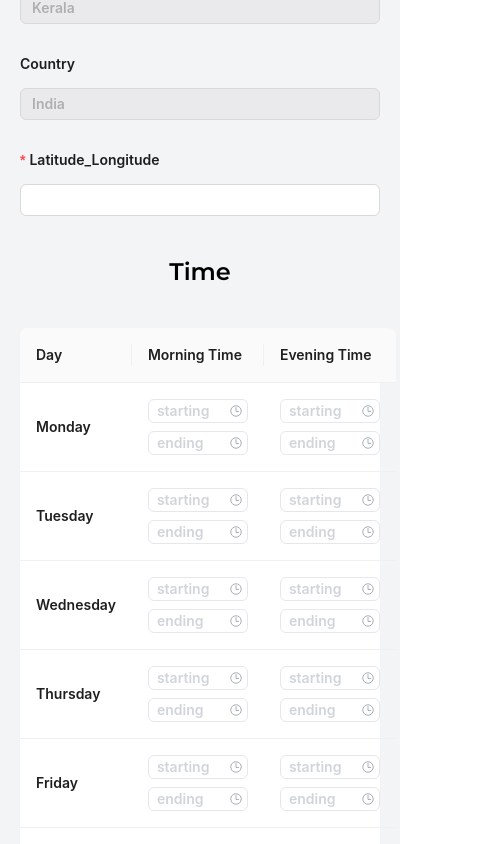
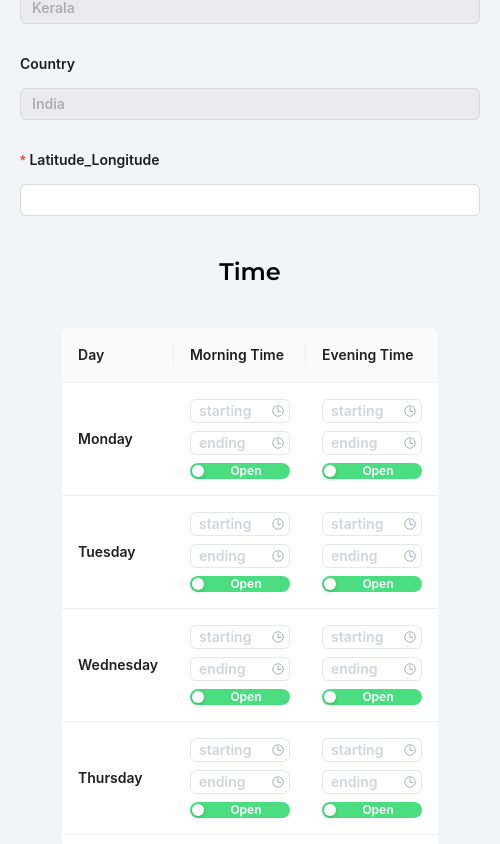
Before and after one commit to Salmanul-faris1696/OnlyPass, a React (Vite) app in the folder Frontend/: page /Form in a window 390 px wide. Both pictures are taken after typing "Sample", "name@example.com", "Sample", "5551234", "Sample", "Sample" into the empty fields and a click on the button "Next". Shown: the part 708-1552 px from the top of the page, 500 px wide, since content can reach past the window. Built offline with nearby package versions, Linux system fonts and the light colour scheme.

Commit message:
code update for holiday button

```diff
--- a/Frontend/src/Dashboard/Pages/Form.tsx
+++ b/Frontend/src/Dashboard/Pages/Form.tsx
@@ -47,7 +47,7 @@ const Form = () => {
               </Link>
           </div>
 
-          <div className='mx-auto w-[400px] m-7 md:w-[600px] bg-gray-100  p-5 rounded-lg ' >
+          <div className='mx-auto w-[500px] m-7 md:w-[600px] bg-gray-100  p-5 rounded-lg ' >
             {steps[setCurrentStep].content}
           </div>
       </div>
--- a/Frontend/src/Dashboard/components/EquipmentForm.tsx
+++ b/Frontend/src/Dashboard/components/EquipmentForm.tsx
@@ -76,7 +76,7 @@ const EquipmentForm = () => {
   return (
     <div>
       <div className="max-w-[500px] mx-auto mt-8">
-        <div className="font-bold text-lg mb-8">
+        <div className="font-semibold text-center text-2xl mb-10">
           <h1>Equipments</h1>
         </div>
 
--- a/Frontend/src/Dashboard/components/Location.tsx
+++ b/Frontend/src/Dashboard/components/Location.tsx
@@ -84,8 +84,8 @@ const getPincodeInfo = async (pin:number) => {
 
 
   return (
-    <div>
-      <div className="font-semibold md:px-5  ">
+    <div className="">
+      <div className="font-semibold ">
         <Form
           form={form}
           onFinish={(values) => console.log({ values })}
@@ -145,7 +145,7 @@ const getPincodeInfo = async (pin:number) => {
           <div className="font-semibold text-center text-2xl my-10">
             <h1>Time</h1>
           </div>
-          <div>
+          <div className="flex justify-center">
             <TimeTable />
           </div>
         </div>
--- a/Frontend/src/Dashboard/components/Membership.tsx
+++ b/Frontend/src/Dashboard/components/Membership.tsx
@@ -95,7 +95,7 @@ const handlePriceChange = (name: string, value: number) => {
 
 };
 const handleChange = (value: { value: string; label: React.ReactNode }) => {
-  console.log("salman :" , { value });
+  // console.log("salman :" , { value });
   // dispatch(addData({ tier: value.value }));
   dispatch(setTier(value))
 };
--- /dev/null
+++ b/Frontend/src/Dashboard/components/TimeEvening.tsx
@@ -0,0 +1,162 @@
+import { useState } from "react";
+import { IoTimeOutline } from "react-icons/io5";
+
+
+const timePM = [
+
+    {
+        time:'24 Hours',
+    },
+    {
+        time:'12:00 pm',
+    },
+    {
+        time:'12:30 pm',
+    },
+    {
+        time:'1:00 pm',
+    },
+    {
+        time:'1:30 pm',
+    },
+    {
+        time:'2:00 pm',
+    },
+    {
+        time:'2:30 pm',
+    },
+    {
+        time:'3:00 pm',
+    },
+    {
+        time:'3:30 pm',
+    },
+    {
+        time:'4:00 pm',
+    },
+    {
+        time:'4:30 pm',
+    },
+    {
+        time:'5:00 pm',
+    },
+    {
+        time:'5:30 pm',
+    },
+    {
+        time:'6:00 pm',
+    },
+    {
+        time:'6:30 pm',
+    },
+    {
+        time:'7:00 pm',
+    },
+    {
+        time:'7:30 pm',
+    },
+    {
+        time:'8:00 pm',
+    },
+    {
+        time:'8:30 pm',
+    },
+    {
+        time:'9:00pm',
+    },
+    {
+        time:'9:30pm',
+    },
+
+    {
+        time:'10:00 pm',
+    },
+    {
+        time:'10:30 pm',
+    },
+    {
+        time:'11:00 pm',
+    },
+    {
+        time:'11:30 pm',
+    },
+    {
+        time:'12:00 am',
+    },
+]
+const TimeEvening = (props:any) => {
+    // console.log({props});
+
+    const [isDropdownOpen, setIsDropdownOpen] = useState(false);
+    const [selectedTime, setSelectedTime] = useState('');
+
+    const handleTimeClick = () => {
+      setIsDropdownOpen(!isDropdownOpen);
+    };
+
+    const handleTimeSelect = (
+        // time:string
+        value:any
+        ) => {
+            console.log({value});
+
+      setSelectedTime(value.time);
+      setIsDropdownOpen(false);
+      timeConcat(value.time)
+    };
+
+    // console.log('time' , selectedTime);
+
+    const timeConcat = (selectedValue: any) => {
+        const { day, holder, timetype } = props;
+        console.log("tst1" ,selectedValue);
+
+
+        // Create a new object to hold the facility_Timing data
+        const newData = {
+          [day]: {
+            [timetype]:
+            `${holder==="starting"? selectedValue : "," }`
+            //   [holder]: selectedValue.time,
+            // },
+          },
+        };
+
+        // Use this newData object as needed (e.g., send it to a parent component)
+        console.log("tst2:",newData);
+      };
+
+
+
+
+    return (
+
+      <div className="relative">
+        <IoTimeOutline className="absolute top-[20%] right-[5px]  text-gray-400 fon" />
+        <input
+          type="text"
+          placeholder={props.holder}
+          className="md:w-[150px] w-[100px] border rounded-md px-2 focus:outline outline-blue-400 focus:shadow-md placeholder-gray-300"
+          onClick={handleTimeClick}
+          value={selectedTime}
+          disabled={props.disabled }
+          readOnly
+        />
+        {isDropdownOpen && (
+          <div className="absolute mt-1 bg-white border rounded-md shadow-md z-10 overflow-scroll w-[100px] h-44 overflow-x-hidden md:w-[150px] ">
+            {timePM.map((time) => (
+              <div
+                key={time.time}
+                className="px-4 py-2 cursor-pointer hover:bg-gray-200"
+                onClick={() => handleTimeSelect({time:time.time, })}
+              >
+                {time.time}
+              </div>
+            ))}
+          </div>
+        )}
+      </div>
+    );
+  };
+
+  export default TimeEvening;
--- a/Frontend/src/Dashboard/components/TimeTable.tsx
+++ b/Frontend/src/Dashboard/components/TimeTable.tsx
@@ -1,25 +1,59 @@
-import { Table } from "antd";
-import React from "react";
-import Time from "./Time";
+import { Switch, Table } from "antd";
+import React, { useState } from "react";
+import TimeMorning from "./TimeMorning";
+import TimeEvening from "./TimeEvening";
 
 interface TimeData {
   key: number;
   day: string;
   morningTime?: string;
   eveningTime?: string;
-
+  isChecked: boolean;
+  morningDisabled:boolean
+  eveningDisabled:boolean
 }
 
 const TimeTable: React.FC = () => {
+  const handleTime = (e: any) => {
+    console.log("time222", e.target.value);
+  };
 
-const handleTime = (e:any) =>{
-  console.log("time222",e.target.value);
+  const handleSwitchChange = (index: number, checked: boolean, timeType: "morning" | "evening") => {
+    setInitialData((prevData) => {
+      const newData = [...prevData];
+      newData[index].isChecked = checked;
 
+      if (timeType === "morning") {
+        newData[index].morningDisabled = checked;
+      } else if (timeType === "evening") {
+        newData[index].eveningDisabled = checked;
+      }
 
+      return newData;
+    });
+  };
 
-}
+  const days = [
+    "Monday",
+    "Tuesday",
+    "Wednesday",
+    "Thursday",
+    "Friday",
+    "Saturday",
+    "Sunday",
+  ];
 
-
+  const [initialData, setInitialData] = useState<TimeData[]>(() =>
+    days.map((day, index) => ({
+      key: index + 1,
+      morningTime: day,
+      eveningTime: day,
+      day,
+      isChecked: false,
+      morningDisabled:false,
+      eveningDisabled:false
+    }))
+  );
 
   const columns = [
     {
@@ -31,54 +65,76 @@ const handleTime = (e:any) =>{
       title: "Morning Time",
       dataIndex: "morningTime",
       key: "morningTime",
-      render: (record:any) => (
-          <div className="grid gap-2" >
-            <Time holder={"starting"} timetype="morningTime" day={record} onChange={handleTime} />
-            <Time holder={"ending"} day={record} timetype="morningTime" onChange={handleTime}/>
-          </div>
+      render: (record: any, rowData: TimeData) => (
+        <div className={`grid gap-2 ${rowData.isChecked ? 'text-red-500' : ''}`}>
+          <TimeMorning
+            holder={"starting"}
+            timetype="morningTime"
+            day={record}
+            onChange={handleTime}
+            disabled={rowData.morningDisabled}
+          />
+
+          <TimeMorning
+            holder={"ending"}
+            day={record}
+            timetype="morningTime"
+            onChange={handleTime}
+            disabled={rowData.morningDisabled}
+          />
+           <Switch
+  size="small"
+  checked={rowData.morningDisabled}
+  onChange={(checked) => handleSwitchChange(rowData.key - 1, checked, "morning")}
+  checkedChildren="Holiday"
+  unCheckedChildren="Open"
+  className="bg-green-400"
+/>
+        </div>
       ),
     },
     {
       title: "Evening Time",
       dataIndex: "eveningTime",
       key: "eveningTime",
-      render: (record:any) => (
-        <div className="grid gap-2" onChange={handleTime} >
-          <Time holder={"starting"} timetype="eveningTime" day={record} />
-          <Time holder={"ending"} timetype="eveningTime" day={record}/>
+      render: (record: any, rowData: TimeData) => (
+        <div className="grid gap-2" onChange={handleTime}>
+          <TimeEvening
+            holder={"starting"}
+            timetype="eveningTime"
+            day={record}
+            disabled={rowData.eveningDisabled}
+          />
+          <TimeEvening
+            holder={"ending"}
+            timetype="eveningTime"
+            day={record}
+            disabled={rowData.eveningDisabled}
+          />
+            <Switch
+          size="small"
+          checked={rowData.eveningDisabled}
+          onChange={(checked) => handleSwitchChange(rowData.key - 1, checked, "evening")}
+          checkedChildren="Holiday"
+          unCheckedChildren="Open"
+          className="bg-green-400"
+        />
         </div>
       ),
     },
   ];
 
-
-  const days = [
-    "Monday",
-    "Tuesday",
-    "Wednesday",
-    "Thursday",
-    "Friday",
-    "Saturday",
-    "Sunday",
-  ];
-
-  const initialData: TimeData[] = days.map((day, index) => ({
-    key: index + 1,
-    morningTime:day,
-    eveningTime:day,
-    day,
-  }));
-
   return (
-    <div>
+    <div className="md:w-fit ">
       <Table
         dataSource={initialData}
         columns={columns}
         pagination={false}
-        className="mb-4 rounded-md"
+        className="mb-4 rounded-md w-fit"
       />
     </div>
   );
 };
 
+
 export default TimeTable;
```
Also changed, not shown: Frontend/src/Dashboard/components/TimeMorning.tsx (renamed from Frontend/src/Dashboard/components/Time.tsx, +16 -201 lines).
